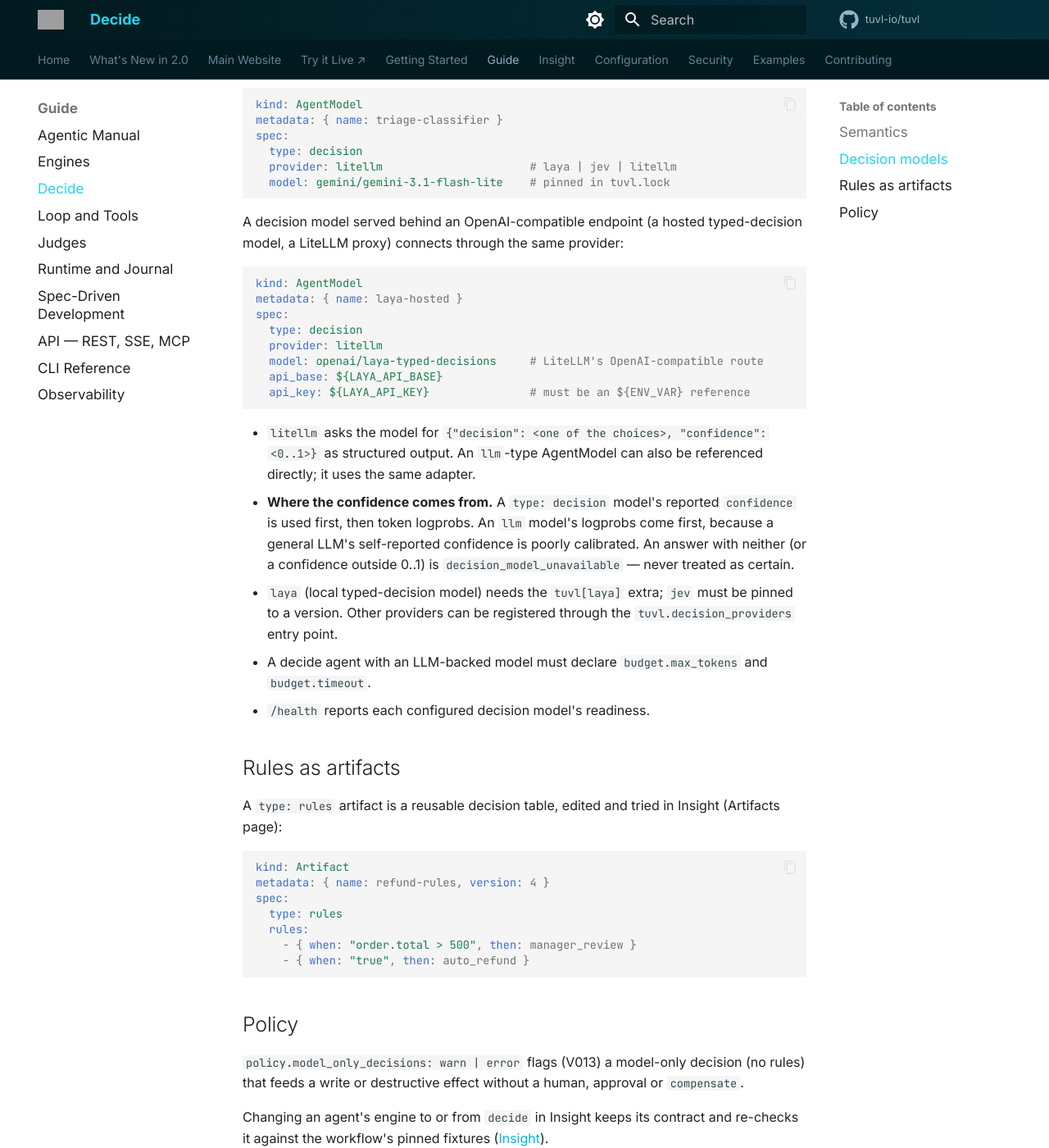
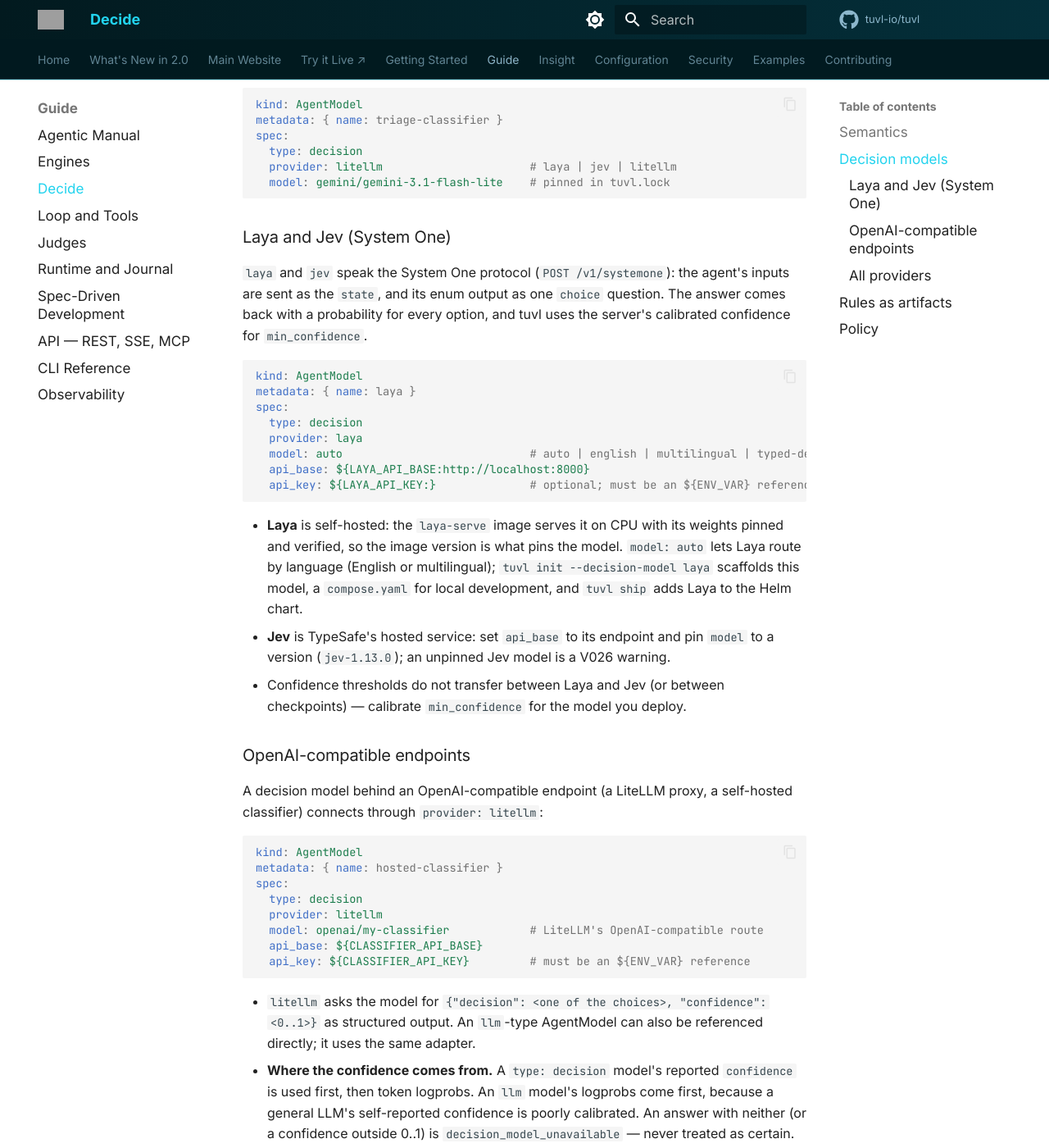
Before and after one commit to tuvl-io/docs, an MkDocs documentation site: the page built from docs/internals/decide.md, in a window 1280 px wide and 1400 px high, scrolled down 1737 px. Shown: the whole window at 82% size. Built offline with MkDocs 1.6.1 and Material for MkDocs 9.7.7, drawn with Linux system fonts in a browser that asks for light colours; comment, search, counter and statistics services are not loaded; some of the changed text lies outside the part shown; grey boxes are pictures that could not be loaded.

Commit message:
docs(decide): self-hosted Laya and hosted Jev decision models
AI Models page: Laya via tuvl init --decision-model laya (model, .env,
compose.yaml) and tuvl ship; Jev pinned with its api_base; OpenAI-compatible
endpoints through litellm. Engine decide and CLI docs re-synced.

````diff
--- a/docs/internals/decide.md
+++ b/docs/internals/decide.md
@@ -57,18 +57,46 @@ spec:
   model: gemini/gemini-3.1-flash-lite    # pinned in tuvl.lock
 ```
 
-A decision model served behind an OpenAI-compatible endpoint (a hosted typed-decision model, a
-LiteLLM proxy) connects through the same provider:
+### Laya and Jev (System One)
+
+`laya` and `jev` speak the System One protocol (`POST /v1/systemone`): the agent's inputs are sent
+as the `state`, and its enum output as one `choice` question. The answer comes back with a
+probability for every option, and tuvl uses the server's calibrated confidence for `min_confidence`.
 
 ```yaml
 kind: AgentModel
-metadata: { name: laya-hosted }
+metadata: { name: laya }
+spec:
+  type: decision
+  provider: laya
+  model: auto                            # auto | english | multilingual | typed-decisions
+  api_base: ${LAYA_API_BASE:http://localhost:8000}
+  api_key: ${LAYA_API_KEY:}              # optional; must be an ${ENV_VAR} reference
+```
+
+- **Laya** is self-hosted: the `laya-serve` image serves it on CPU with its weights pinned and
+  verified, so the image version is what pins the model. `model: auto` lets Laya route by
+  language (English or multilingual); `tuvl init --decision-model laya` scaffolds this model, a
+  `compose.yaml` for local development, and `tuvl ship` adds Laya to the Helm chart.
+- **Jev** is TypeSafe's hosted service: set `api_base` to its endpoint and pin `model` to a version
+  (`jev-1.13.0`); an unpinned Jev model is a V026 warning.
+- Confidence thresholds do not transfer between Laya and Jev (or between checkpoints) — calibrate
+  `min_confidence` for the model you deploy.
+
+### OpenAI-compatible endpoints
+
+A decision model behind an OpenAI-compatible endpoint (a LiteLLM proxy, a self-hosted classifier)
+connects through `provider: litellm`:
+
+```yaml
+kind: AgentModel
+metadata: { name: hosted-classifier }
 spec:
   type: decision
   provider: litellm
-  model: openai/laya-typed-decisions     # LiteLLM's OpenAI-compatible route
-  api_base: ${LAYA_API_BASE}
-  api_key: ${LAYA_API_KEY}               # must be an ${ENV_VAR} reference
+  model: openai/my-classifier            # LiteLLM's OpenAI-compatible route
+  api_base: ${CLASSIFIER_API_BASE}
+  api_key: ${CLASSIFIER_API_KEY}         # must be an ${ENV_VAR} reference
 ```
 
 - `litellm` asks the model for `{"decision": <one of the choices>, "confidence": <0..1>}` as
@@ -78,8 +106,10 @@ spec:
   first, then token logprobs. An `llm` model's logprobs come first, because a general LLM's
   self-reported confidence is poorly calibrated. An answer with neither (or a confidence outside
   0..1) is `decision_model_unavailable` — never treated as certain.
-- `laya` (local typed-decision model) needs the `tuvl[laya]` extra; `jev` must be pinned to a version.
-  Other providers can be registered through the `tuvl.decision_providers` entry point.
+
+### All providers
+
+- Other providers can be registered through the `tuvl.decision_providers` entry point.
 - A decide agent with an LLM-backed model must declare `budget.max_tokens` and `budget.timeout`.
 - `/health` reports each configured decision model's readiness.
 
````
Also changed, not shown: docs/configuration/agents.md (+17 -10 lines), docs/internals/cli.md (+2 -2 lines).
